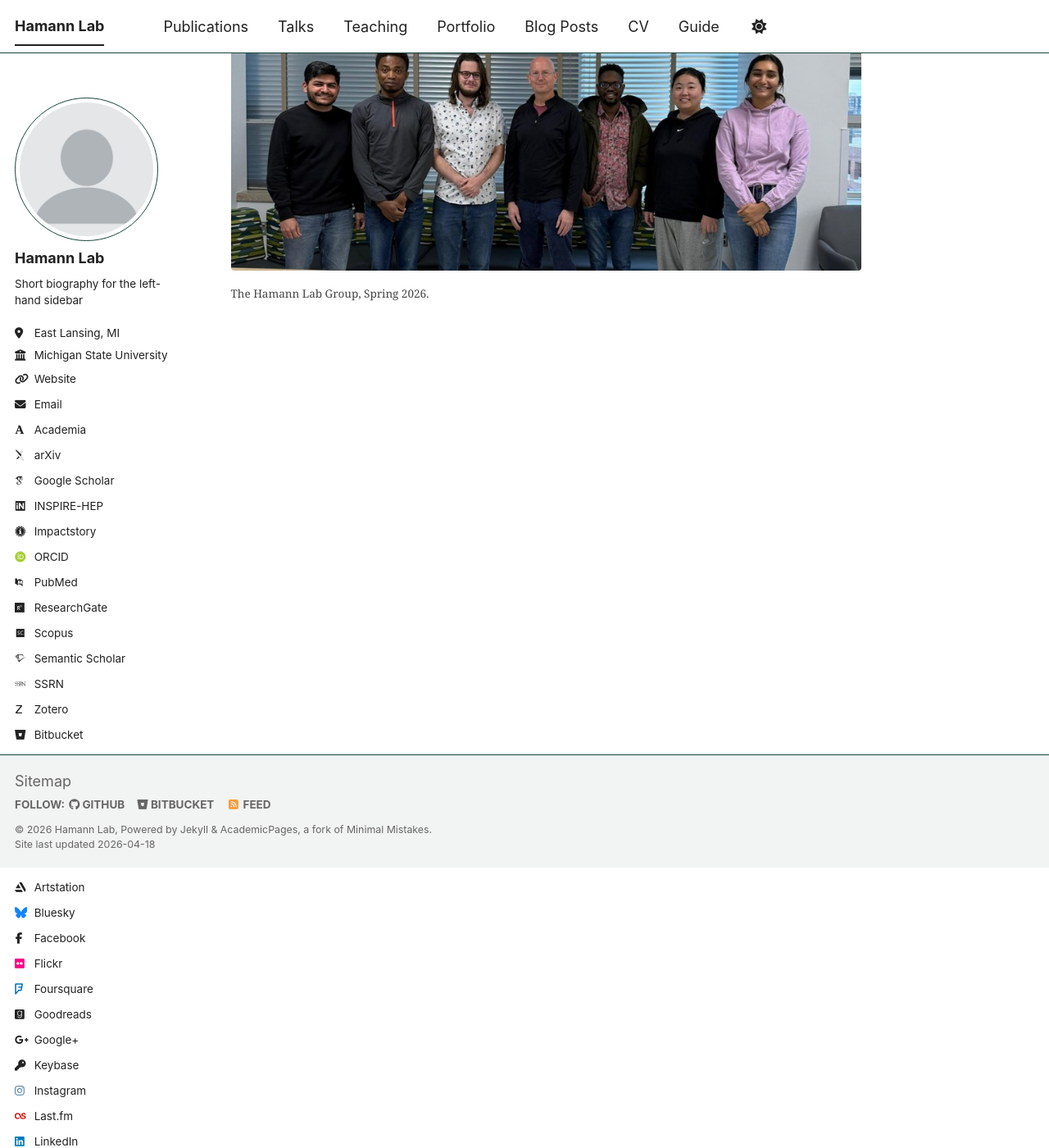
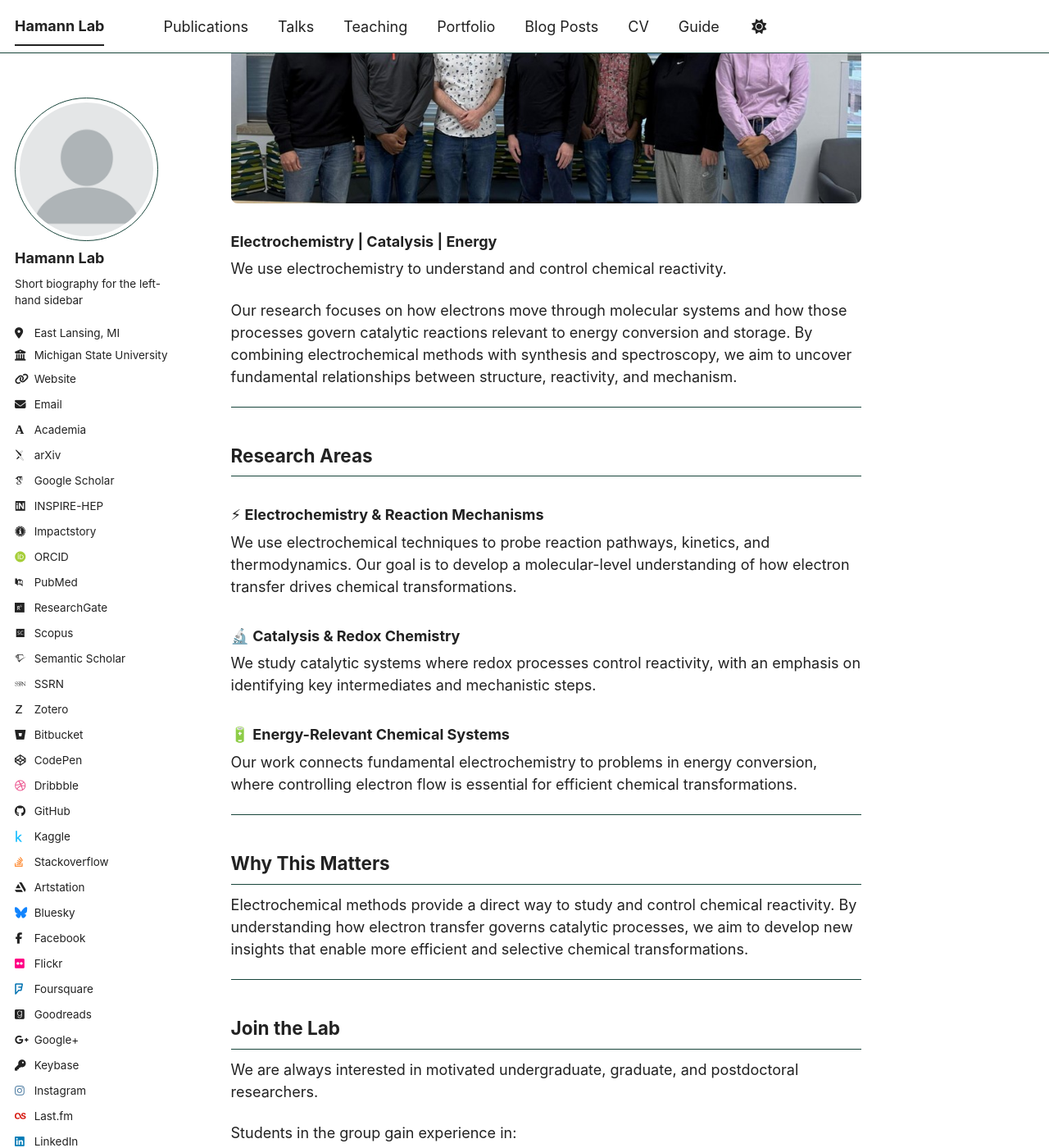
Before and after one commit to HamannLab/HamannLab.github.io, a Jekyll site: the page built from index.md, in a window 1280 px wide and 1400 px high, scrolled down 342 px. Shown: the whole window at 82% size. Built offline with Jekyll 4.4.1, drawn with Linux system fonts in a browser that asks for light colours; some web fonts are replaced; a script bundle is joined from its source files by our own code; library files that are not in the unit come from our copies; some of the changed text lies outside the part shown.

Commit message:
Update index.md

```diff
--- a/index.md
+++ b/index.md
@@ -6,9 +6,55 @@ author_profile: true
 ---
 
 ## Hamann Lab
-### Interfacial Electron Transfer | Photocatalysis | Energy Materials
 
-<figure>
-  <img src="/images/Group.jpg" alt="Hamann Lab Group">
-  <figcaption>The Hamann Lab Group, Spring 2026.</figcaption>
-</figure>
+<div style="text-align: center; margin-bottom: 20px;">
+  <img src="/images/Group.jpg" alt="Hamann Lab Group" style="max-width: 100%; border-radius: 8px;">
+</div>
+
+### Electrochemistry | Catalysis | Energy
+
+We use electrochemistry to understand and control chemical reactivity.
+
+Our research focuses on how electrons move through molecular systems and how those processes govern catalytic reactions relevant to energy conversion and storage. By combining electrochemical methods with synthesis and spectroscopy, we aim to uncover fundamental relationships between structure, reactivity, and mechanism.
+
+---
+
+## Research Areas
+
+### ⚡ Electrochemistry & Reaction Mechanisms
+We use electrochemical techniques to probe reaction pathways, kinetics, and thermodynamics. Our goal is to develop a molecular-level understanding of how electron transfer drives chemical transformations.
+
+### 🔬 Catalysis & Redox Chemistry
+We study catalytic systems where redox processes control reactivity, with an emphasis on identifying key intermediates and mechanistic steps.
+
+### 🔋 Energy-Relevant Chemical Systems
+Our work connects fundamental electrochemistry to problems in energy conversion, where controlling electron flow is essential for efficient chemical transformations.
+
+---
+
+## Why This Matters
+
+Electrochemical methods provide a direct way to study and control chemical reactivity. By understanding how electron transfer governs catalytic processes, we aim to develop new insights that enable more efficient and selective chemical transformations.
+
+---
+
+## Join the Lab
+
+We are always interested in motivated undergraduate, graduate, and postdoctoral researchers.
+
+Students in the group gain experience in:
+- Electrochemistry and reaction kinetics
+- Catalysis and mechanistic analysis
+- Inorganic synthesis
+- Data analysis and quantitative modeling
+
+If you're interested in using electrochemistry to understand how chemistry works at a fundamental level, we encourage you to get in touch.
+
+---
+
+## Get in Touch
+
+📍 East Lansing, MI
+🏫 Michigan State University
+
+For inquiries about research opportunities or collaborations, please contact us by email.
```
